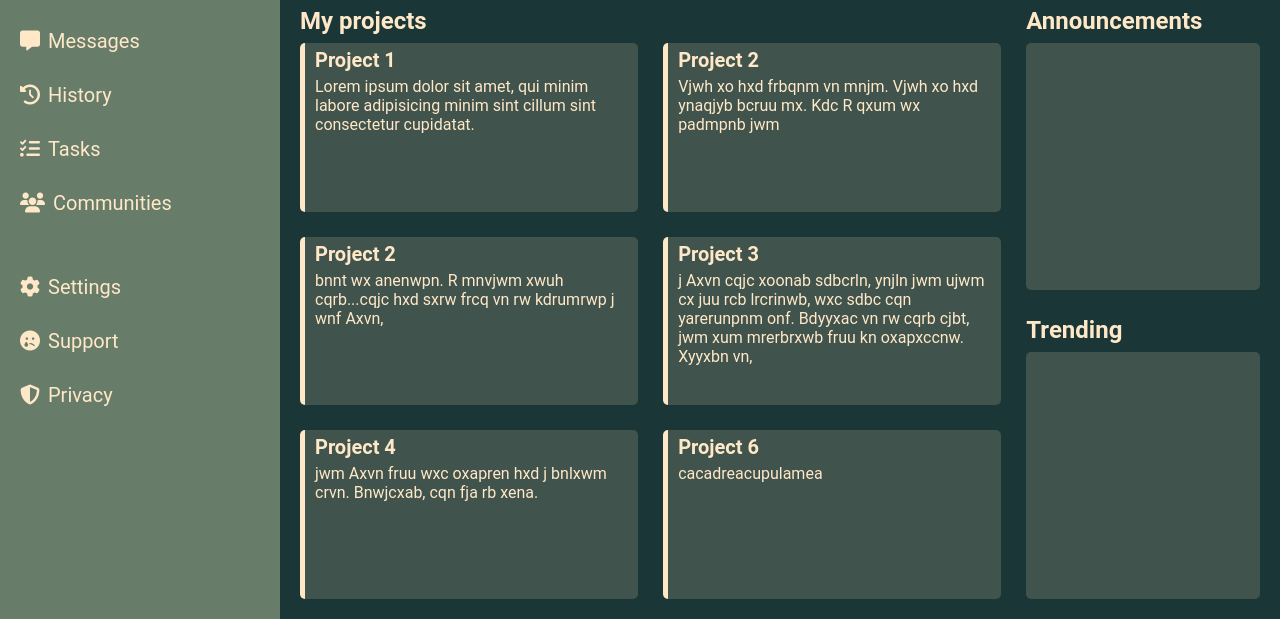
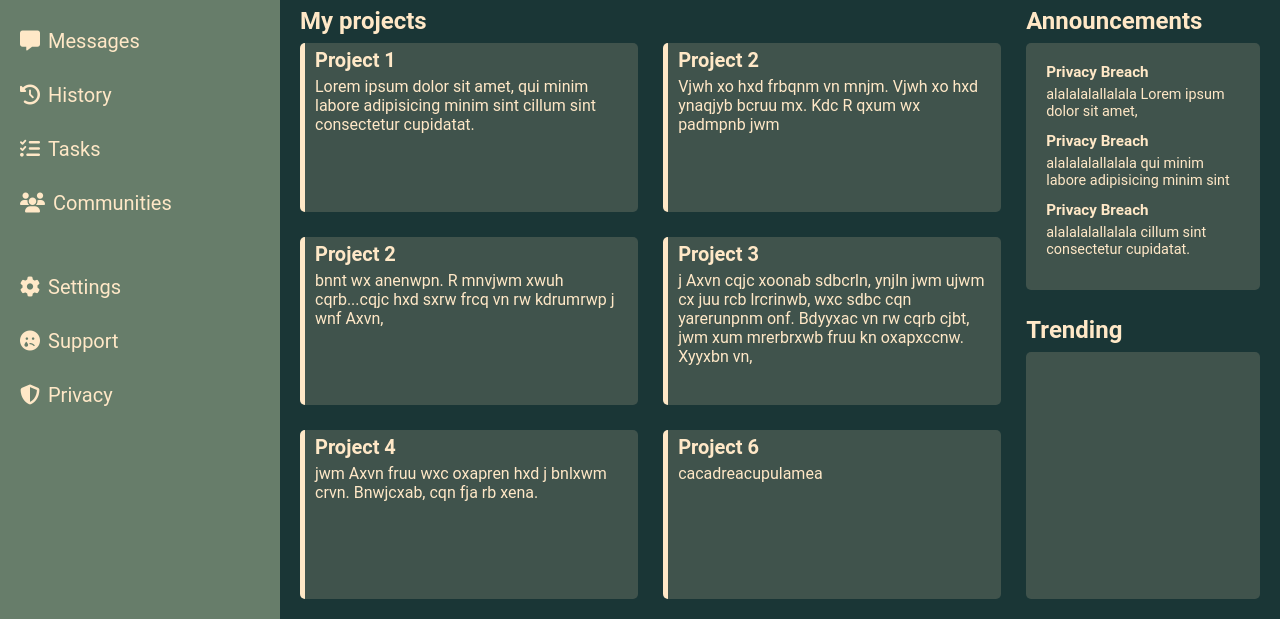
Before and after one commit to raduraduradu/admin-dashboard, a plain HTML site: page index.html in a window 1280 px wide. Shown: the part 181-800 px from the top of the page. Drawn offline with Linux system fonts and the light colour scheme.

Commit message:
organized announcements card content

```diff
--- a/index.html
+++ b/index.html
@@ -76,7 +76,18 @@
         <h2 class="section-title">Announcements</h2>
         <div id="at-div">
           <div class="card">
-
+            <div>
+              <p class="card-title">Privacy Breach</p>
+              <p>alalalalallalala Lorem ipsum dolor sit amet,  </p>
+            </div>
+            <div>
+              <p class="card-title">Privacy Breach</p>
+              <p>alalalalallalala qui minim labore adipisicing minim sint</p>
+            </div>
+            <div>
+              <p class="card-title">Privacy Breach</p>
+              <p>alalalalallalala cillum sint consectetur cupidatat.</p>
+            </div>
           </div>
           <h2 class="section-title">Trending</h2>
           <div class="card">
--- a/style.css
+++ b/style.css
@@ -142,10 +142,13 @@ p {
   margin: 0
 }
 
-#projects-div .card .card-title {
+.card-title {
   font-weight: bold;
+  margin-bottom: 5px;
+}
+
+#projects-div .card-title {
   font-size: 20px;
-  margin-bottom: 5px;
 }
 
 #at-div {
@@ -159,5 +162,15 @@ p {
 }
 
 #at-div .card {
+  padding: 20px;
+  display: grid;
+  grid-auto-flow: row;
+}
 
+#at-div .card .card-title {
+  font-size: 95%;
 }
+
+#at-div p {
+  font-size: 90%;
+}
```
